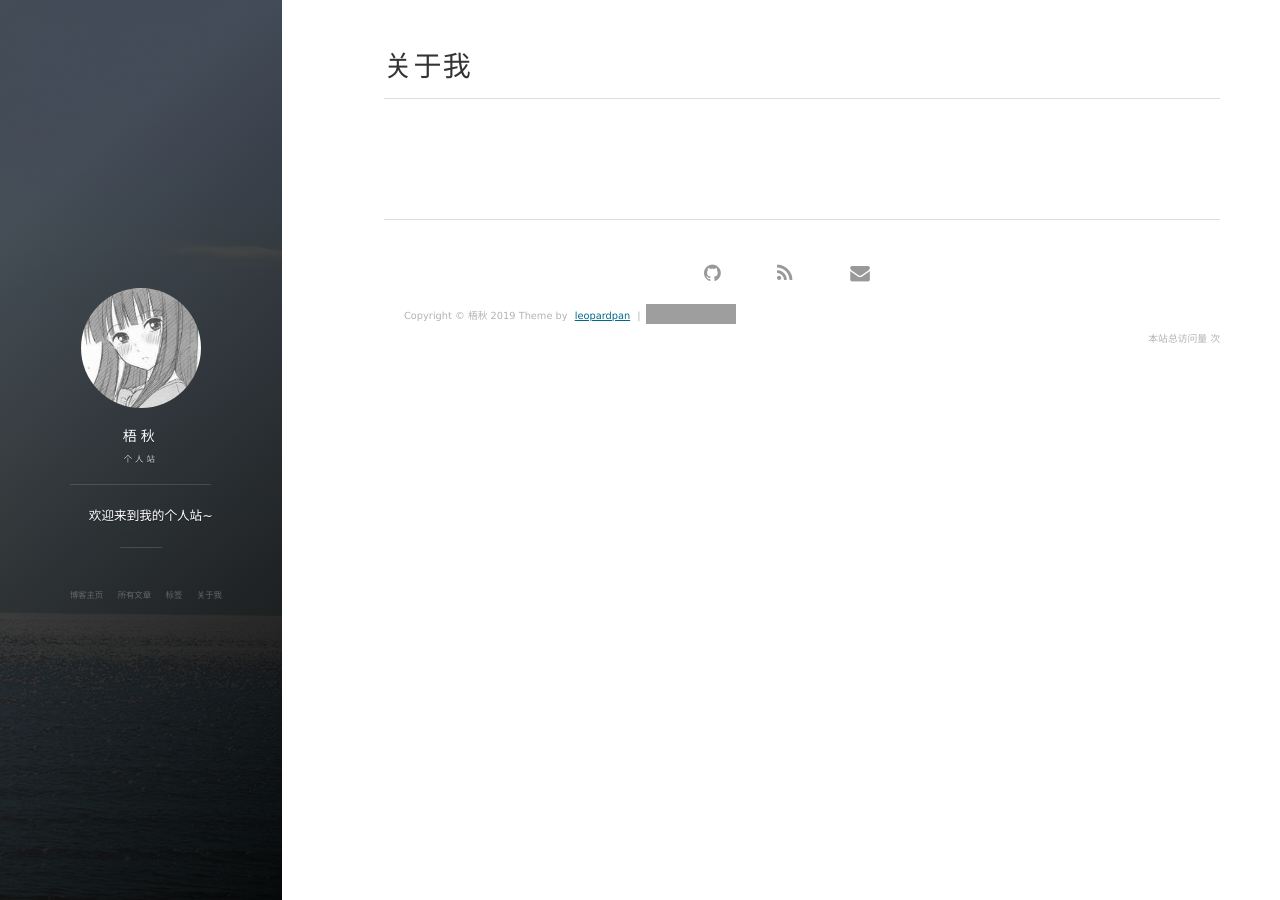
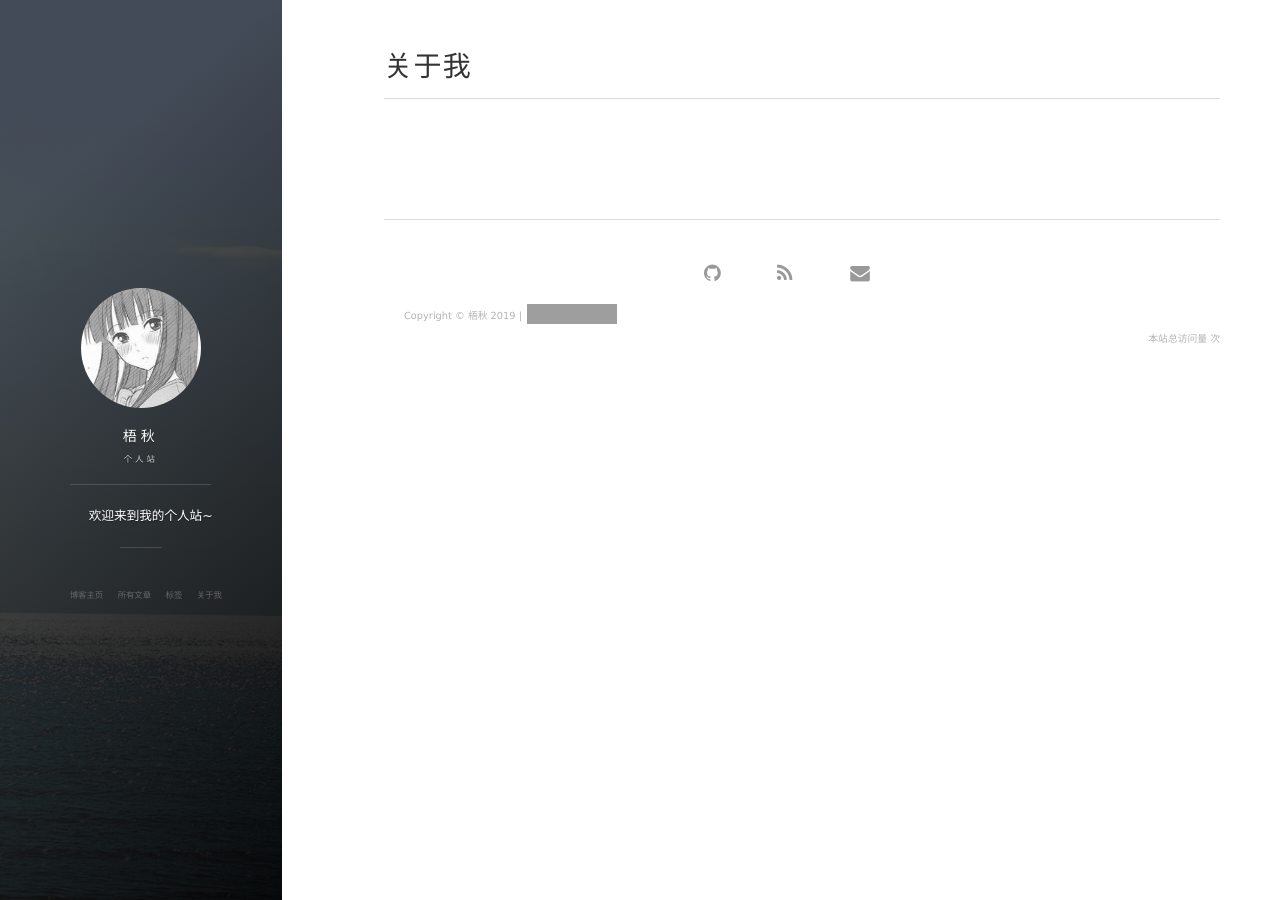
Before and after one commit to xls-github/xls-github.github.io, a Jekyll site: the page built from about.md, in a window 1280 px wide. Built offline with Jekyll 4.4.1, drawn with Linux system fonts in a browser that asks for light colours; nearby versions of some CDN libraries; comment, search, counter and statistics services are not loaded; grey boxes are pictures that could not be loaded.

```diff
--- a/_includes/footer.html
+++ b/_includes/footer.html
@@ -69,7 +69,7 @@
 
         <div class = "footer_div">
            <p class="copyright text-muted">
-            Copyright &copy; {{ site.title }} {{ site.time | date: '%Y' }} Theme by <a href="http://baixin.io/">leopardpan</a> |
+            Copyright &copy; {{ site.title }} {{ site.time | date: '%Y' }}  |
             <iframe
                 style="margin-left: 2px; margin-bottom:-5px;"
                 frameborder="0" scrolling="0" width="91px" height="20px"
```
